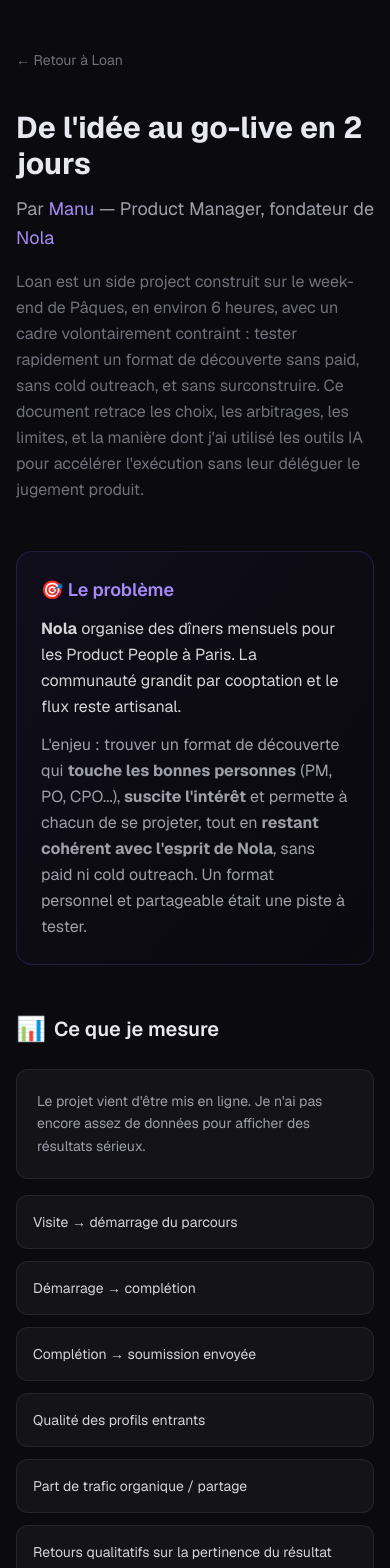
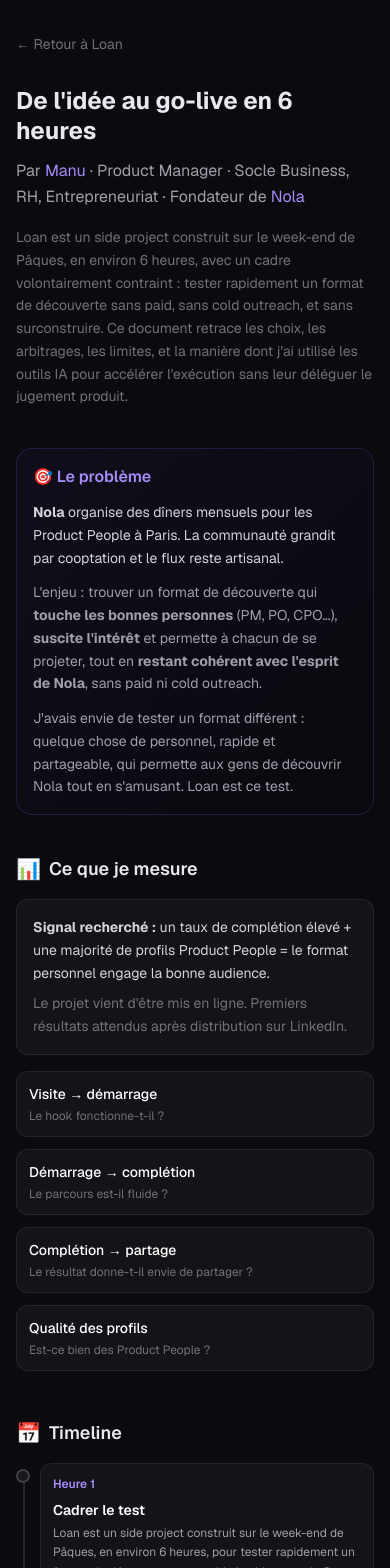
Before and after one commit to cheznola/loan, a Next.js app: page /making-of in a window 390 px wide. Shown: the top 1568 px of the page. Built offline with nearby package versions, Linux system fonts and the light colour scheme.

Commit message:
Update page.tsx

```diff
--- a/app/making-of/page.tsx
+++ b/app/making-of/page.tsx
@@ -32,7 +32,7 @@
     step: "Heure 5",
     title: "Faire le choix produit le plus structurant",
     description:
-      "J'ai décidé de ne PAS utiliser de génération IA à la volée pour les résultats. Les raisons : coût récurrent inutile pour ce use case, latence plus élevée, et surtout perte de contrôle sur le ton. À la place, j'ai choisi une logique combinatoire pré-écrite : catégories, métiers et variations. Ici, le bon choix n'était pas 'plus d'IA', mais plus de contrôle produit.",
+      "J'ai décidé de ne PAS utiliser de génération IA à la volée pour les résultats. Les raisons : coût récurrent inutile pour ce use case, latence plus élevée, et surtout perte de contrôle sur le ton. À la place, j'ai choisi une logique combinatoire pré-écrite : catégories, métiers et variations. C'est un arbitrage classique de PM : savoir quand l'option \"plus de tech\" n'est pas la bonne réponse au problème.",
     highlight: "Trade-off · Contrôle du ton · Coût & latence",
   },
   {
@@ -46,8 +46,8 @@
     step: "Go-live",
     title: "Mettre en ligne sans sur-ingénierie",
     description:
-      "Connexion Airtable pour stocker les soumissions. Nettoyage du code récupéré depuis la V0, suppression de PostgreSQL jugé trop lourd pour ce use case, ajout du terminal 'Transmissions du futur' pour renforcer la preuve sociale, puis déploiement sur Vercel. Cette version n'est pas une V1 aboutie : c'est une V0 d'apprentissage mise au contact du réel.",
-    highlight: "Soumissions · Architecture légère · MVP live",
+      "Nettoyage du code récupéré depuis la V0, suppression de PostgreSQL jugé trop lourd pour ce use case, ajout du terminal \"Transmissions du futur\" pour renforcer la preuve sociale, puis déploiement sur Vercel. Cette version n'est pas une V1 aboutie : c'est une V0 d'apprentissage mise au contact du réel.",
+    highlight: "Architecture légère · MVP live",
   },
   {
     step: "Documentation",
@@ -71,12 +71,35 @@
   {
     title: "Reprendre la main après la V0",
     description:
-      "NanoCorp.so m’a permis de sortir une première base rapidement. J’ai ensuite repris le code pour l’itérer, le simplifier et l’aligner avec l’intention produit. L’intérêt n’était pas la vitesse seule, mais ce qu’elle rend possible ensuite : choisir quoi garder, quoi corriger, et quoi enlever.",
+      "NanoCorp.so m'a permis de sortir une première base rapidement. J'ai ensuite repris le code pour l'itérer, le simplifier et l'aligner avec l'intention produit. L'intérêt n'était pas la vitesse seule, mais ce qu'elle rend possible ensuite : choisir quoi garder, quoi corriger, et quoi enlever.",
   },
   {
     title: "Choisir ses batailles avec l'IA générative",
     description:
-      "Il aurait été tentant de laisser l'IA générer les jobs 2042 à la volée. J'ai préféré ne pas le faire : coût par requête, latence, qualité de l'humour trop générique, et perte de contrôle sur le ton. Une logique combinatoire pré-écrite suffisait pour ce test. Le choix 'pas d'API IA' n'était pas une contrainte technique : c'était un choix produit.",
+      "Il aurait été tentant de laisser l'IA générer les jobs 2042 à la volée. J'ai préféré ne pas le faire : coût par requête, latence, qualité de l'humour trop générique, et perte de contrôle sur le ton. Une logique combinatoire pré-écrite suffisait pour ce test. Le choix \"pas d'API IA\" n'était pas une contrainte technique : c'était un choix produit.",
+  },
+];
+
+// ============================================
+// CE QUE J'AI APPRIS
+// ============================================
+
+const LEARNINGS = [
+  {
+    type: "surprise",
+    text: "Les données LinkedIn sont plus sales que prévu : sidebars, endorsements, skills répétés, bruit partout.",
+  },
+  {
+    type: "bug",
+    text: "\"Designed\" matchait DESIGN → des PM tombaient dans la mauvaise catégorie. J'ai dû passer au scoring pondéré.",
+  },
+  {
+    type: "insight",
+    text: "Le format fun attire, mais ne garantit pas la qualité des profils. Le vrai filtre, c'est ce qu'on demande à l'entrée.",
+  },
+  {
+    type: "limite",
+    text: "Sans données réelles suffisantes, impossible de savoir si l'hypothèse tient. La V0 est un pari, pas une preuve.",
   },
 ];
 
@@ -85,12 +108,10 @@
 // ============================================
 
 const METRICS = [
-  "Visite → démarrage du parcours",
-  "Démarrage → complétion",
-  "Complétion → soumission envoyée",
-  "Qualité des profils entrants",
-  "Part de trafic organique / partage",
-  "Retours qualitatifs sur la pertinence du résultat",
+  { label: "Visite → démarrage", description: "Le hook fonctionne-t-il ?" },
+  { label: "Démarrage → complétion", description: "Le parcours est-il fluide ?" },
+  { label: "Complétion → partage", description: "Le résultat donne-t-il envie de partager ?" },
+  { label: "Qualité des profils", description: "Est-ce bien des Product People ?" },
 ];
 
 // ============================================
@@ -111,8 +132,7 @@
     items: [
       {
         label: "Méthode",
-      value:
-        "Boucle agentique courte, avec validation produit humaine",
+        value: "Boucle agentique courte, avec validation produit humaine",
       },
       {
         label: "V0",
@@ -120,16 +140,15 @@
       },
       {
         label: "Itération",
-      value:
-        "Claude Code + Dispatch + workers",
+        value: "Claude Code + Dispatch + workers",
       },
     ],
   },
   {
     title: "Choix produit sur l'IA",
     items: [
-      { label: "Génération des résultats", value: "Algorithmique (pas d'API IA) - contrôle du ton, coût nul, latence instantanée" },
-      { label: "Détection de catégorie", value: "Scoring pondéré + mots-clés - pas de classification IA" },
+      { label: "Génération des résultats", value: "Algorithmique (pas d'API IA) : contrôle du ton, coût nul, latence instantanée" },
+      { label: "Détection de catégorie", value: "Scoring pondéré + mots-clés, pas de classification IA" },
     ],
   },
 ];
@@ -140,23 +159,23 @@
 
 export default function MakingOfPage() {
   return (
-    <div className="min-h-screen px-4 py-12">
+    <div className="min-h-screen px-4 py-8 sm:py-12">
       <div className="max-w-3xl mx-auto">
 
         {/* Header */}
-        <div className="mb-12">
+        <div className="mb-10 sm:mb-12">
           <Link
             href="/"
-            className="text-zinc-500 hover:text-white transition text-sm mb-6 inline-flex items-center gap-1"
+            className="text-zinc-500 hover:text-white transition text-sm mb-4 sm:mb-6 inline-flex items-center gap-1"
           >
             ← Retour à Loan
           </Link>
 
-          <h1 className="text-3xl sm:text-4xl font-bold mt-4 mb-3">
-            De l'idée au go-live en 2 jours
+          <h1 className="text-2xl sm:text-3xl md:text-4xl font-bold mt-4 mb-3 leading-tight">
+            De l'idée au go-live en 6 heures
           </h1>
 
-          <p className="text-zinc-400 text-lg leading-relaxed">
+          <p className="text-zinc-400 text-base sm:text-lg leading-relaxed">
             Par{" "}
             <a
               href="https://www.linkedin.com/in/emmanueldimarco/"
@@ -166,7 +185,7 @@
             >
               Manu
             </a>
-            {" "}— Product Manager, fondateur de{" "}
+            {" "}· Product Manager · Socle Business, RH, Entrepreneuriat · Fondateur de{" "}
             <a
               href="https://cheznola.fr"
               target="_blank"
@@ -177,7 +196,7 @@
             </a>
           </p>
 
-          <p className="text-zinc-500 mt-4 leading-relaxed">
+          <p className="text-zinc-500 mt-4 text-sm sm:text-base leading-relaxed">
             Loan est un side project construit sur le week-end de Pâques, en environ 6 heures,
             avec un cadre volontairement contraint : tester rapidement un format de découverte
             sans paid, sans cold outreach, et sans surconstruire. Ce document retrace les choix,
@@ -186,79 +205,86 @@
           </p>
         </div>
 
-        {/* Le problème - Section mise en valeur */}
-        <section className="mb-12 p-6 rounded-2xl bg-gradient-to-br from-[var(--accent)]/5 to-transparent border border-[var(--accent)]/20">
-          <h2 className="text-lg font-semibold mb-3 text-[var(--accent-light)]">
+        {/* Le problème */}
+        <section className="mb-10 sm:mb-12 p-4 sm:p-6 rounded-2xl bg-gradient-to-br from-[var(--accent)]/5 to-transparent border border-[var(--accent)]/20">
+          <h2 className="text-base sm:text-lg font-semibold mb-3 text-[var(--accent-light)]">
             🎯 Le problème
           </h2>
-          <p className="text-zinc-300 leading-relaxed mb-3">
+          <p className="text-zinc-300 text-sm sm:text-base leading-relaxed mb-3">
             <strong>Nola</strong> organise des dîners mensuels pour les Product People à Paris.
             La communauté grandit par cooptation et le flux reste artisanal.
           </p>
-          <p className="text-zinc-400 leading-relaxed">
+          <p className="text-zinc-400 text-sm sm:text-base leading-relaxed mb-3">
             L'enjeu : trouver un format de découverte qui <strong>touche les bonnes personnes</strong> (PM, PO, CPO...),
             <strong> suscite l'intérêt</strong> et permette à chacun de se projeter,
             tout en <strong>restant cohérent avec l'esprit de Nola</strong>, sans paid ni cold outreach.
-            Un format personnel et partageable était une piste à tester.
+          </p>
+          <p className="text-zinc-400 text-sm sm:text-base leading-relaxed">
+            J'avais envie de tester un format différent : quelque chose de personnel, rapide et partageable,
+            qui permette aux gens de découvrir Nola tout en s'amusant. Loan est ce test.
           </p>
         </section>
 
-        {/* Ce que je mesure maintenant */}
-        <section className="mb-16">
-          <h2 className="text-xl font-semibold mb-6 flex items-center gap-2">
-            <span className="text-2xl">📊</span> Ce que je mesure
+        {/* Ce que je mesure */}
+        <section className="mb-12 sm:mb-16">
+          <h2 className="text-lg sm:text-xl font-semibold mb-4 sm:mb-6 flex items-center gap-2">
+            <span className="text-xl sm:text-2xl">📊</span> Ce que je mesure
           </h2>
 
-          <div className="p-5 rounded-xl bg-[var(--card-bg)] border border-[var(--card-border)] mb-4">
-            <p className="text-zinc-400 text-sm leading-relaxed">
-              Le projet vient d'être mis en ligne. Je n'ai pas encore assez de données pour afficher
-              des résultats sérieux.
+          <div className="p-4 sm:p-5 rounded-xl bg-[var(--card-bg)] border border-[var(--card-border)] mb-4">
+            <p className="text-zinc-300 text-sm leading-relaxed mb-2">
+              <strong>Signal recherché :</strong> un taux de complétion élevé + une majorité de profils Product People
+              = le format personnel engage la bonne audience.
+            </p>
+            <p className="text-zinc-500 text-sm leading-relaxed">
+              Le projet vient d'être mis en ligne. Premiers résultats attendus après distribution sur LinkedIn.
             </p>
           </div>
 
-          <div className="grid gap-3 sm:grid-cols-2">
+          <div className="grid gap-3 grid-cols-1 sm:grid-cols-2">
             {METRICS.map((metric, i) => (
               <div
                 key={i}
-                className="p-4 rounded-xl bg-[var(--card-bg)] border border-[var(--card-border)] text-sm text-zinc-300"
+                className="p-3 sm:p-4 rounded-xl bg-[var(--card-bg)] border border-[var(--card-border)]"
               >
-                {metric}
+                <p className="text-white text-sm font-medium">{metric.label}</p>
+                <p className="text-zinc-500 text-xs mt-1">{metric.description}</p>
               </div>
             ))}
           </div>
         </section>
 
         {/* Timeline */}
-        <section className="mb-16">
-          <h2 className="text-xl font-semibold mb-6 flex items-center gap-2">
-            <span className="text-2xl">📅</span> Timeline
+        <section className="mb-12 sm:mb-16">
+          <h2 className="text-lg sm:text-xl font-semibold mb-4 sm:mb-6 flex items-center gap-2">
+            <span className="text-xl sm:text-2xl">📅</span> Timeline
           </h2>
 
           <div className="relative">
             <div className="absolute left-[7px] top-2 bottom-2 w-0.5 bg-zinc-800" />
 
-            <div className="space-y-6">
+            <div className="space-y-4 sm:space-y-6">
               {TIMELINE.map((item, i) => (
-                <div key={i} className="relative pl-8">
+                <div key={i} className="relative pl-6 sm:pl-8">
                   <div
-                    className={`absolute left-0 top-1.5 w-4 h-4 rounded-full border-2 ${
+                    className={`absolute left-0 top-1.5 w-3.5 h-3.5 sm:w-4 sm:h-4 rounded-full border-2 ${
                       i === TIMELINE.length - 1
                         ? "bg-[var(--accent)] border-[var(--accent)]"
                         : "bg-zinc-900 border-zinc-700"
                     }`}
                   />
 
-                  <div className="p-4 rounded-xl bg-[var(--card-bg)] border border-[var(--card-border)]">
-                    <div className="flex items-center gap-3 mb-2 flex-wrap">
-                      <span className="text-[var(--accent-light)] font-semibold text-sm">
+                  <div className="p-3 sm:p-4 rounded-xl bg-[var(--card-bg)] border border-[var(--card-border)]">
+                    <div className="flex items-start sm:items-center gap-2 sm:gap-3 mb-2 flex-wrap">
+                      <span className="text-[var(--accent-light)] font-semibold text-xs sm:text-sm">
                         {item.step}
                       </span>
-                      <span className="text-zinc-600 text-xs px-2 py-0.5 bg-zinc-800/50 rounded">
+                      <span className="text-zinc-600 text-xs px-2 py-0.5 bg-zinc-800/50 rounded hidden sm:inline">
                         {item.highlight}
                       </span>
                     </div>
-                    <h3 className="font-semibold text-white mb-2">{item.title}</h3>
-                    <p className="text-zinc-400 text-sm leading-relaxed">
+                    <h3 className="font-semibold text-white text-sm sm:text-base mb-1 sm:mb-2">{item.title}</h3>
+                    <p className="text-zinc-400 text-xs sm:text-sm leading-relaxed">
                       {item.description}
                     </p>
                   </div>
@@ -269,19 +295,19 @@
         </section>
 
         {/* Choix structurants */}
-        <section className="mb-16">
-          <h2 className="text-xl font-semibold mb-6 flex items-center gap-2">
-            <span className="text-2xl">🎯</span> Choix structurants
+        <section className="mb-12 sm:mb-16">
+          <h2 className="text-lg sm:text-xl font-semibold mb-4 sm:mb-6 flex items-center gap-2">
+            <span className="text-xl sm:text-2xl">🎯</span> Choix structurants
           </h2>
 
-          <div className="grid gap-4">
+          <div className="grid gap-3 sm:gap-4">
             {DECISIONS.map((item, i) => (
               <div
                 key={i}
-                className="p-5 rounded-xl bg-[var(--card-bg)] border border-[var(--card-border)]"
+                className="p-4 sm:p-5 rounded-xl bg-[var(--card-bg)] border border-[var(--card-border)]"
               >
-                <h3 className="font-semibold text-white mb-2">{item.title}</h3>
-                <p className="text-zinc-400 text-sm leading-relaxed">
+                <h3 className="font-semibold text-white text-sm sm:text-base mb-2">{item.title}</h3>
+                <p className="text-zinc-400 text-xs sm:text-sm leading-relaxed">
                   {item.description}
                 </p>
               </div>
@@ -289,26 +315,56 @@
           </div>
         </section>
 
-        {/* Stack */}
-        <section className="mb-16">
-          <h2 className="text-xl font-semibold mb-6 flex items-center gap-2">
-            <span className="text-2xl">🛠</span> Stack & approche IA
+        {/* Ce que j'ai appris */}
+        <section className="mb-12 sm:mb-16">
+          <h2 className="text-lg sm:text-xl font-semibold mb-4 sm:mb-6 flex items-center gap-2">
+            <span className="text-xl sm:text-2xl">💡</span> Ce que j'ai appris
           </h2>
 
-          <div className="space-y-4">
+          <div className="grid gap-3">
+            {LEARNINGS.map((item, i) => (
+              <div
+                key={i}
+                className="p-4 sm:p-5 rounded-xl bg-[var(--card-bg)] border border-[var(--card-border)] flex gap-3 items-start"
+              >
+                <span className="text-lg shrink-0">
+                  {item.type === "surprise" && "😮"}
+                  {item.type === "bug" && "🐛"}
+                  {item.type === "insight" && "🎯"}
+                  {item.type === "limite" && "⚠️"}
+                </span>
+                <p className="text-zinc-300 text-xs sm:text-sm leading-relaxed">
+                  {item.text}
+                </p>
+              </div>
+            ))}
+          </div>
+
+          <p className="text-zinc-600 text-xs mt-4 text-center">
+            Ces learnings évolueront avec les données réelles.
+          </p>
+        </section>
+
+        {/* Stack */}
+        <section className="mb-12 sm:mb-16">
+          <h2 className="text-lg sm:text-xl font-semibold mb-4 sm:mb-6 flex items-center gap-2">
+            <span className="text-xl sm:text-2xl">🛠</span> Stack & approche IA
+          </h2>
+
+          <div className="space-y-3 sm:space-y-4">
             {STACK_SECTIONS.map((section, i) => (
               <div
                 key={i}
-                className="p-5 rounded-xl bg-[var(--card-bg)] border border-[var(--card-border)]"
+                className="p-4 sm:p-5 rounded-xl bg-[var(--card-bg)] border border-[var(--card-border)]"
               >
-                <h3 className="text-sm font-semibold text-zinc-500 uppercase tracking-wide mb-3">
+                <h3 className="text-xs sm:text-sm font-semibold text-zinc-500 uppercase tracking-wide mb-2 sm:mb-3">
                   {section.title}
                 </h3>
                 <div className="space-y-2">
                   {section.items.map((item, j) => (
-                    <div key={j} className="flex flex-col sm:flex-row sm:items-baseline gap-1 sm:gap-3">
-                      <span className="text-zinc-500 text-sm shrink-0">{item.label}</span>
-                      <span className="text-white text-sm">{item.value}</span>
+                    <div key={j} className="flex flex-col gap-0.5">
+                      <span className="text-zinc-500 text-xs">{item.label}</span>
+                      <span className="text-white text-xs sm:text-sm">{item.value}</span>
                     </div>
                   ))}
                 </div>
@@ -318,10 +374,11 @@
         </section>
 
         {/* CTA */}
-        <section className="text-center py-8 border-t border-zinc-800">
-          <h2 className="text-xl font-semibold mb-3">Envie d'échanger ?</h2>
-          <p className="text-zinc-400 mb-6">
+        <section className="text-center py-6 sm:py-8 border-t border-zinc-800">
+          <h2 className="text-lg sm:text-xl font-semibold mb-2 sm:mb-3">Envie d'échanger ?</h2>
+          <p className="text-zinc-400 text-sm sm:text-base mb-4 sm:mb-6">
             Product Manager, actuellement en recherche d'opportunités.<br />
+            Socle Business, RH, Entrepreneuriat.<br />
             Je fais aussi dîner des Product People avec Nola.
           </p>
 
@@ -330,9 +387,9 @@
               href="https://www.linkedin.com/in/emmanueldimarco/"
               target="_blank"
               rel="noopener noreferrer"
-              className="px-6 py-3 rounded-xl bg-[#0077B5] hover:bg-[#006097] text-white font-medium transition inline-flex items-center justify-center gap-2"
+              className="px-5 sm:px-6 py-3 rounded-xl bg-[#0077B5] hover:bg-[#006097] text-white font-medium transition inline-flex items-center justify-center gap-2 text-sm sm:text-base"
             >
-              <svg className="w-5 h-5" fill="currentColor" viewBox="0 0 24 24">
+              <svg className="w-4 h-4 sm:w-5 sm:h-5" fill="currentColor" viewBox="0 0 24 24">
                 <path d="M20.447 20.452h-3.554v-5.569c0-1.328-.027-3.037-1.852-3.037-1.853 0-2.136 1.445-2.136 2.939v5.667H9.351V9h3.414v1.561h.046c.477-.9 1.637-1.85 3.37-1.85 3.601 0 4.267 2.37 4.267 5.455v6.286zM5.337 7.433a2.062 2.062 0 01-2.063-2.065 2.064 2.064 0 112.063 2.065zm1.782 13.019H3.555V9h3.564v11.452zM22.225 0H1.771C.792 0 0 .774 0 1.729v20.542C0 23.227.792 24 1.771 24h20.451C23.2 24 24 23.227 24 22.271V1.729C24 .774 23.2 0 22.222 0h.003z" />
               </svg>
               Me contacter
@@ -341,7 +398,7 @@
               href="https://cheznola.fr"
               target="_blank"
               rel="noopener noreferrer"
-              className="px-6 py-3 rounded-xl border border-[var(--accent)] text-[var(--accent-light)] hover:bg-[var(--accent)]/10 font-medium transition inline-flex items-center justify-center gap-2"
+              className="px-5 sm:px-6 py-3 rounded-xl border border-[var(--accent)] text-[var(--accent-light)] hover:bg-[var(--accent)]/10 font-medium transition inline-flex items-center justify-center gap-2 text-sm sm:text-base"
             >
               🍽 Découvrir Nola
             </a>
@@ -349,7 +406,7 @@
         </section>
 
         {/* Footer signature */}
-        <div className="text-center text-zinc-600 text-sm pt-8">
+        <div className="text-center text-zinc-600 text-xs sm:text-sm pt-6 sm:pt-8">
           Side project, cadre volontairement contraint, arbitrages assumés.
         </div>
       </div>
```
Lines whose indentation alone changed are shown as unchanged.
